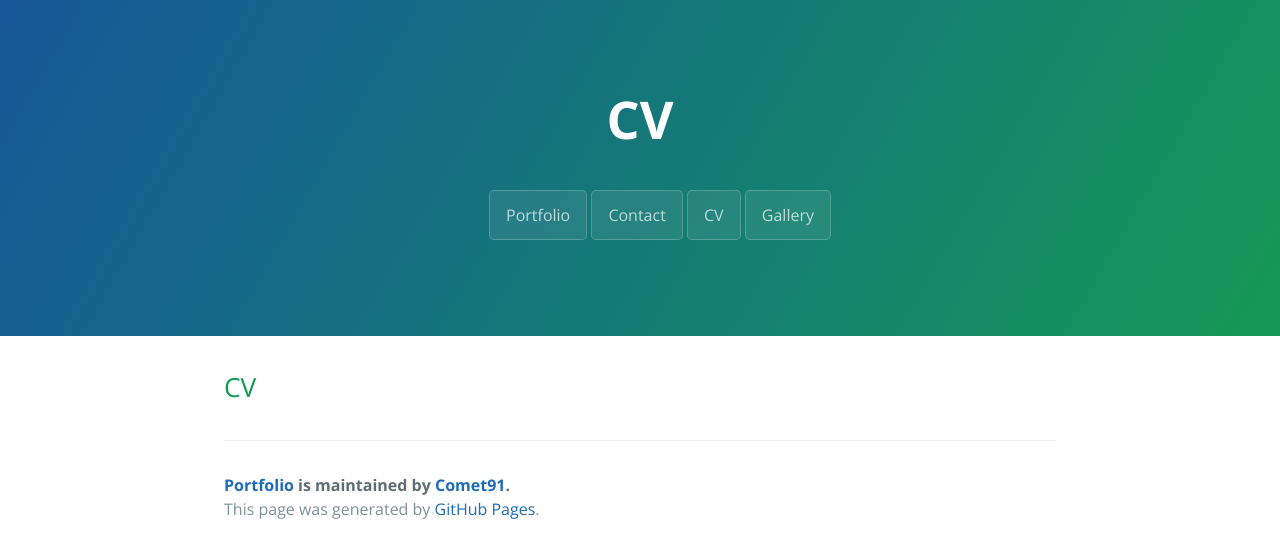
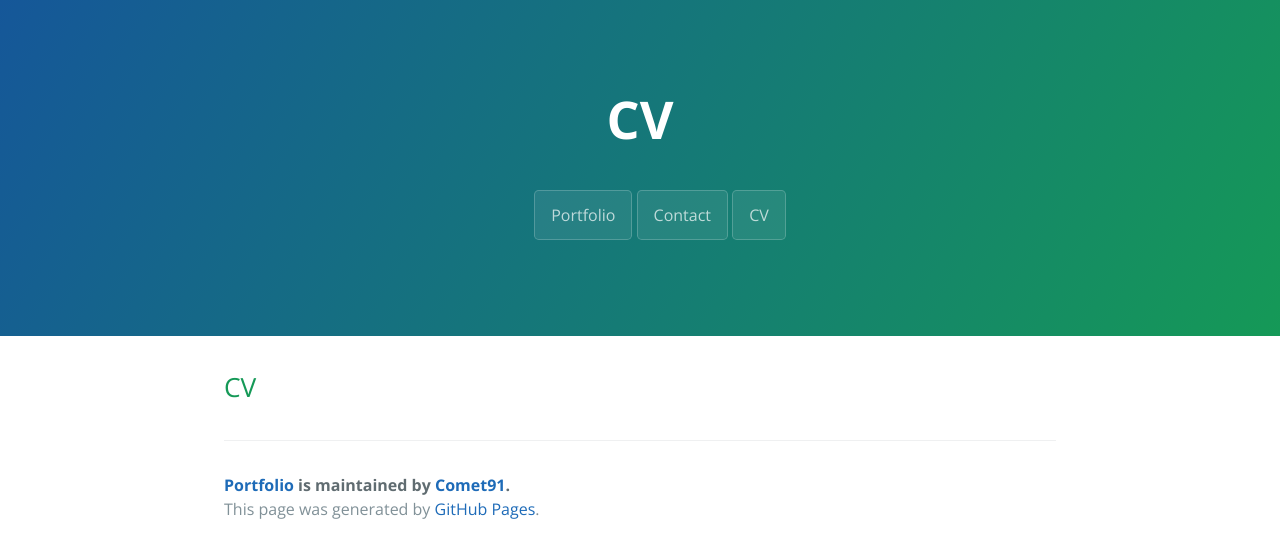
Before and after one commit to Comet91/Portfolio, a Jekyll site: the page built from cv.md, in a window 1280 px wide. Shown: the top 558 px of the page. Built offline with Jekyll 4.4.1, drawn with Linux system fonts in a browser that asks for light colours; the repository's description, which GitHub fills in, is left out.

Commit message:
Update nav.html

```diff
--- a/_includes/nav.html
+++ b/_includes/nav.html
@@ -9,8 +9,5 @@
     <li>
       <a href="cv.html" class="btn">CV</a>
    </li>
-    <li>
-      <a href="gallery.html" class="btn">Gallery</a>
-   </li>
   </ul>
 </nav>
```
